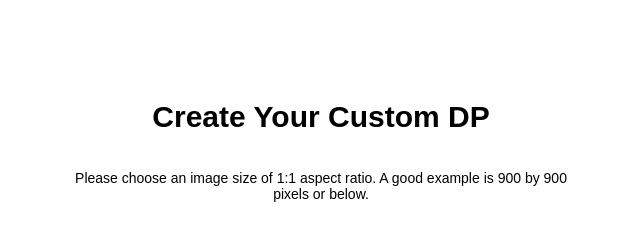
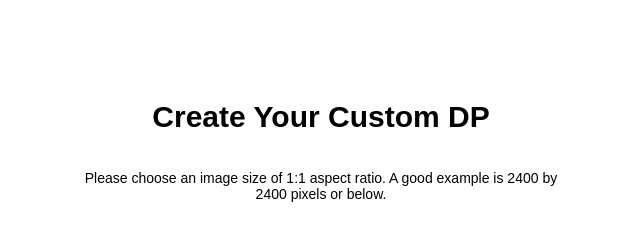
Before and after one commit to OpeDada/custom-dp, a plain HTML site: page index.html in a window 1280 px wide. Shown: the top 241 px of the page, without its empty margins (319-959 px from the left). Drawn offline with nearby package versions, Linux system fonts and the light colour scheme.

```diff
--- a/index.html
+++ b/index.html
@@ -16,8 +16,8 @@
     <div class="parentContainer">
       <h1>Create Your Custom DP</h1>
       <p class="instruction">
-        Please choose an image size of 1:1 aspect ratio. A good example is 900
-        by 900 pixels or below.
+        Please choose an image size of 1:1 aspect ratio. A good example is 2400
+        by 2400 pixels or below.
       </p>
       <p>
         <input
@@ -46,8 +46,6 @@
       <div>
         <!--The image and container for text (to place over the image)-->
         <div class="mainContainer" id="mainContainer">
-          <!--The default image. You can select a different image too.-->
-
           <div class="parentImage">
             <img
               class="image1"
@@ -81,7 +79,6 @@
         </p>
       </div>
     </div>
-    <!-- <canvas id="canvas"></canvas> -->
     <script src="profile.js" type="text/javascript"></script>
     <script src="https://ajax.googleapis.com/ajax/libs/jquery/1.9.1/jquery.min.js"></script>
     <script src="https://ajax.googleapis.com/ajax/libs/jqueryui/1.10.3/jquery-ui.min.js"></script>
```
